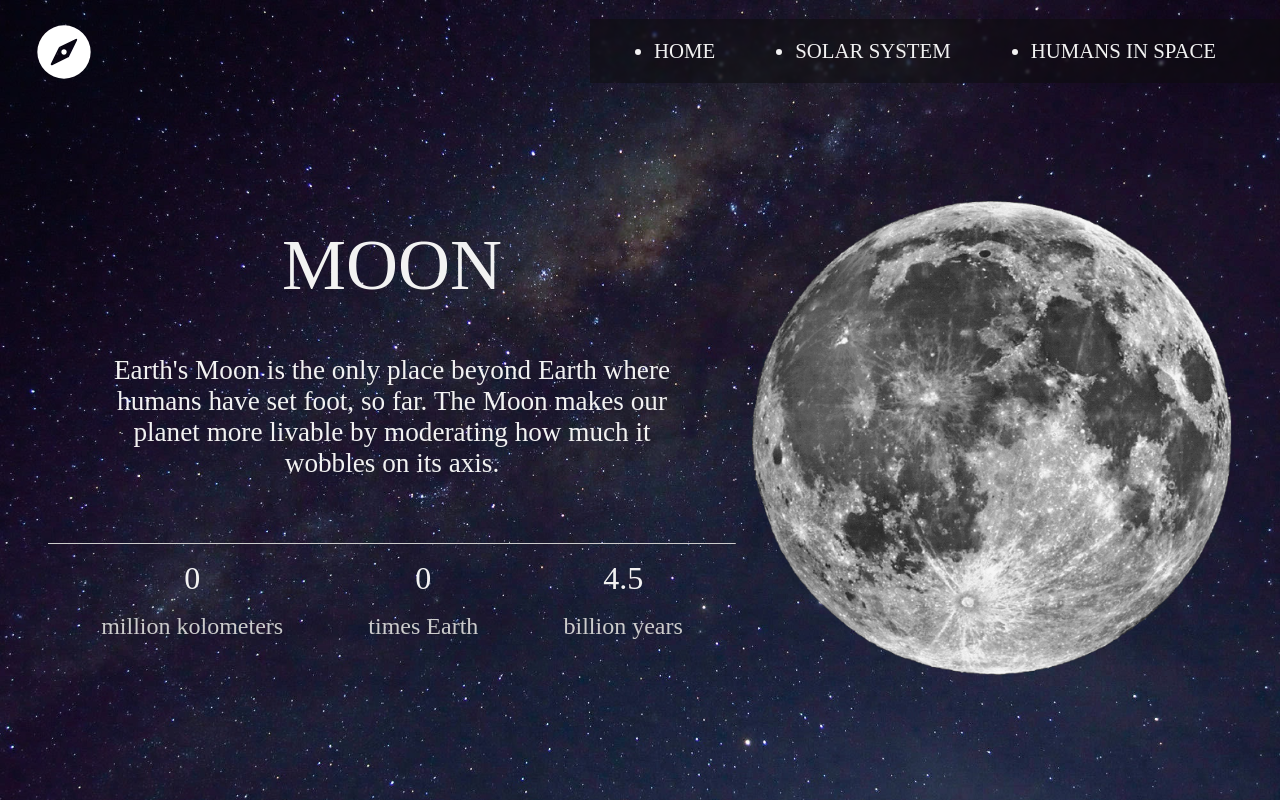
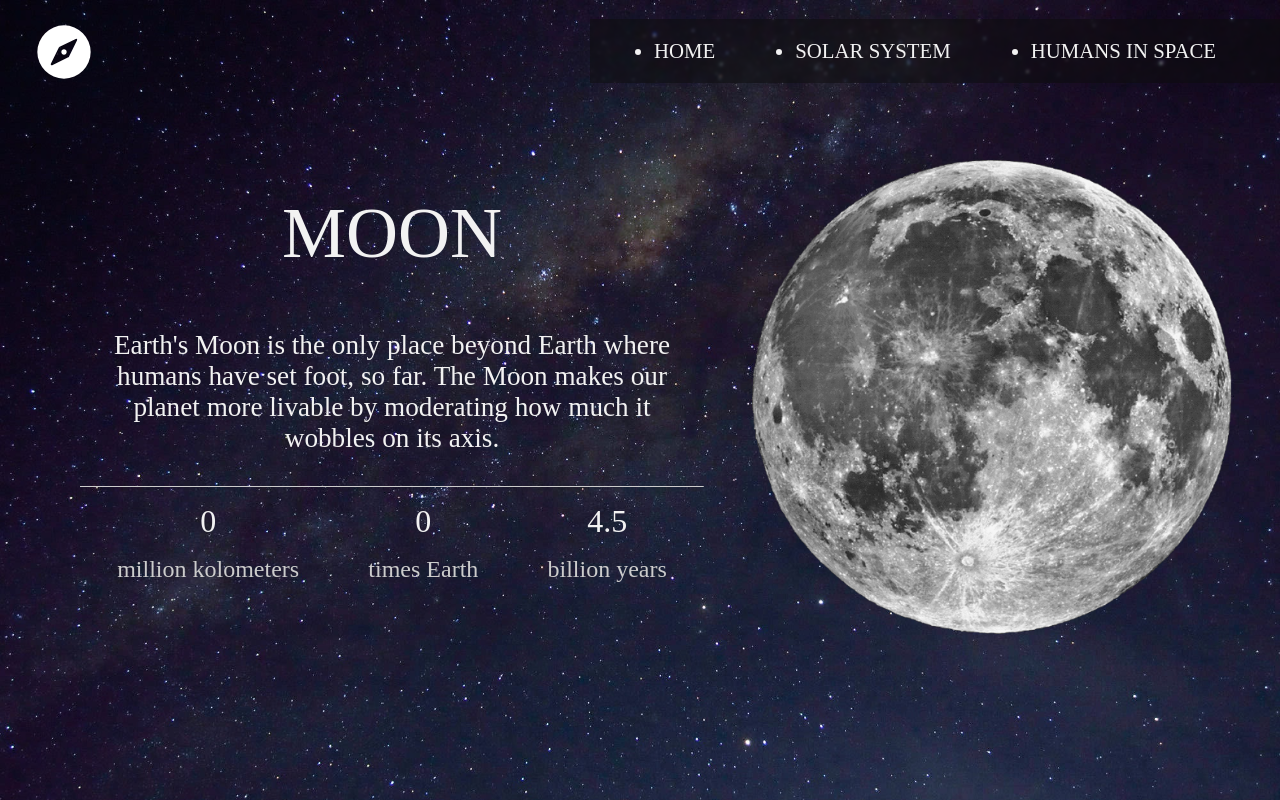
Before and after one commit to Misiek22113/Space, a React (Vite) app in the folder SpaceProject/: page /moon in a window 1280 px wide. Built offline with nearby package versions, Linux system fonts and the light colour scheme; a web font is replaced by a local one.

Commit message:
change Card scss variables

```diff
--- a/SpaceProject/src/components/Card/Card.scss
+++ b/SpaceProject/src/components/Card/Card.scss
@@ -1,6 +1,6 @@
 @import "../../styles/constants.scss";
 
-@mixin card-components {
+@mixin card-components($direction: left) {
   color: $neutral-color-95;
   display: grid;
   padding: 0 3rem;
@@ -94,7 +94,8 @@
 }
 
 @media (max-width: 90em) {
-  .card-container {
+  .card-container-left,
+  .card-container-right {
     .planet-name {
       h1 {
         margin-top: 2rem;
@@ -115,7 +116,8 @@
 }
 
 @media (max-width: $mobile-screen-size) {
-  .card-container {
+  .card-container-left,
+  .card-container-right {
     color: $neutral-color-95;
     display: grid;
     flex-direction: column;
--- a/SpaceProject/src/components/Pages/SolarSystem/SolarSystem.tsx
+++ b/SpaceProject/src/components/Pages/SolarSystem/SolarSystem.tsx
@@ -71,11 +71,11 @@
           distance={SUN.distance}
           weigh={SUN.weigh}
           age={SUN.weigh}
-          planetImgPath={"Saturn_small.png"}
+          planetImgPath={"Saturn_without_ring.png"}
           onRight={true}
         ></Card>
         <Card
-          planet={"URAN"}
+          planet={"URANUS"}
           overview={SUN.overview}
           distance={SUN.distance}
           weigh={SUN.weigh}
```
Also changed, not shown: SpaceProject/public/planets/Saturn_without_ring.png (added).
